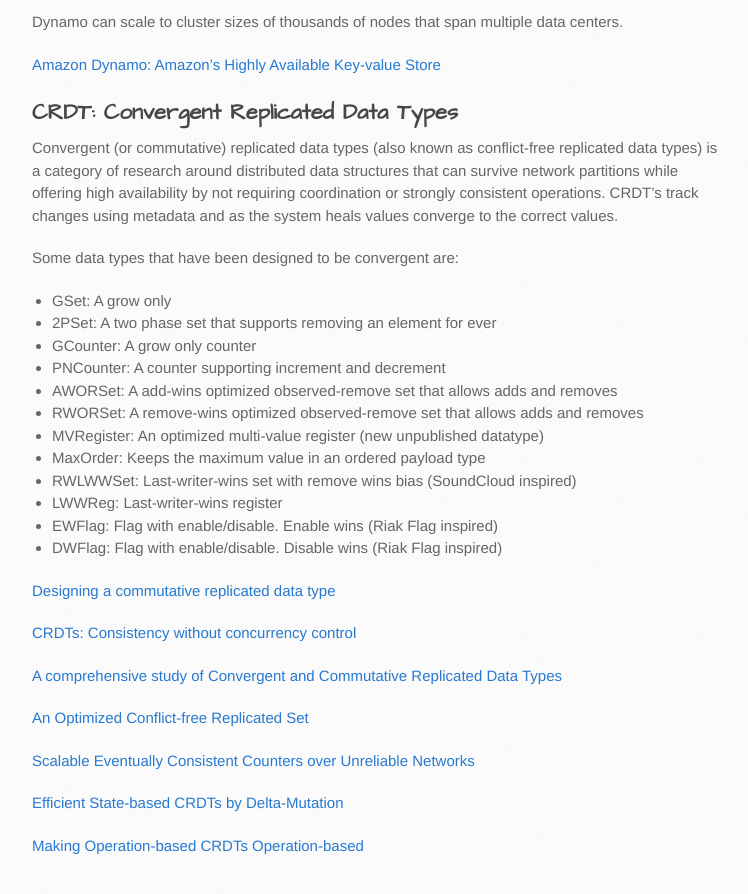
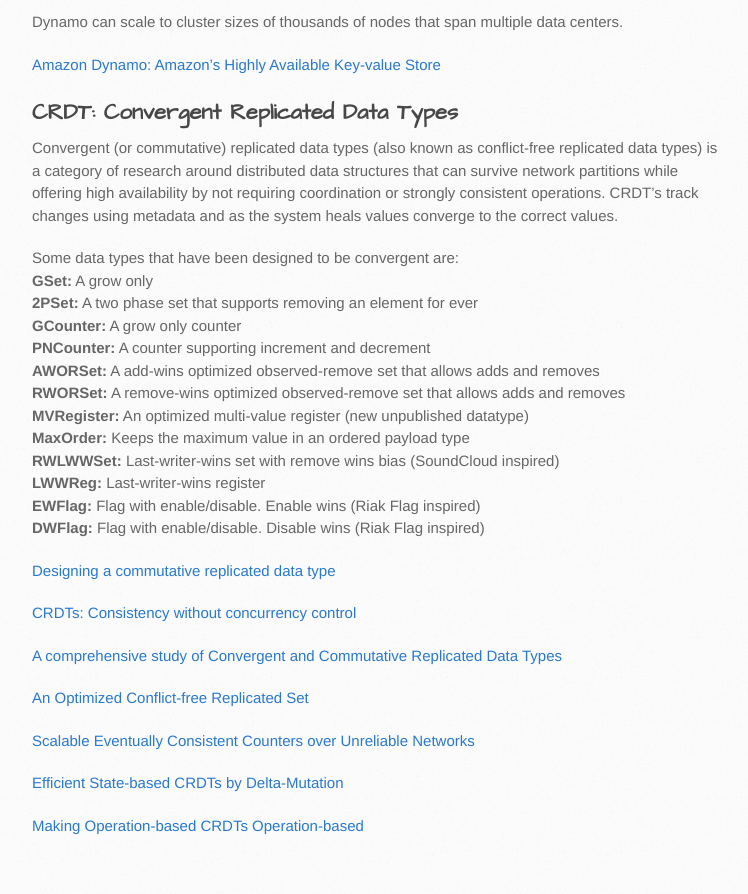
Before and after one commit to simongui/simongui.github.io, a Jekyll site: the page built from distributed-systems/eventual-consistency.md, in a window 1280 px wide and 900 px high, scrolled down 700 px. Shown: the top 894 px of the window, without its empty margins (138-886 px from the left). Built offline with Jekyll 4.4.1, drawn with Linux system fonts in a browser that asks for light colours.

Commit message:
no message

```diff
--- a/distributed-systems/eventual-consistency.md
+++ b/distributed-systems/eventual-consistency.md
@@ -22,18 +22,18 @@
 Convergent (or commutative) replicated data types (also known as conflict-free replicated data types) is a category of research around distributed data structures that can survive network partitions while offering high availability by not requiring coordination or strongly consistent operations. CRDT's track changes using metadata and as the system heals values converge to the correct values.
 
 Some data types that have been designed to be convergent are:
-* GSet: A grow only
-* 2PSet: A two phase set that supports removing an element for ever
-* GCounter: A grow only counter
-* PNCounter: A counter supporting increment and decrement
-* AWORSet: A add-wins optimized observed-remove set that allows adds and removes
-* RWORSet: A remove-wins optimized observed-remove set that allows adds and removes
-* MVRegister: An optimized multi-value register (new unpublished datatype)
-* MaxOrder: Keeps the maximum value in an ordered payload type
-* RWLWWSet: Last-writer-wins set with remove wins bias (SoundCloud inspired)
-* LWWReg: Last-writer-wins register
-* EWFlag: Flag with enable/disable. Enable wins (Riak Flag inspired)
-* DWFlag: Flag with enable/disable. Disable wins (Riak Flag inspired)
+**GSet:** A grow only
+**2PSet:** A two phase set that supports removing an element for ever
+**GCounter:** A grow only counter
+**PNCounter:** A counter supporting increment and decrement
+**AWORSet:** A add-wins optimized observed-remove set that allows adds and removes
+**RWORSet:** A remove-wins optimized observed-remove set that allows adds and removes
+**MVRegister:** An optimized multi-value register (new unpublished datatype)
+**MaxOrder:** Keeps the maximum value in an ordered payload type
+**RWLWWSet:** Last-writer-wins set with remove wins bias (SoundCloud inspired)
+**LWWReg:** Last-writer-wins register
+**EWFlag:** Flag with enable/disable. Enable wins (Riak Flag inspired)
+**DWFlag:** Flag with enable/disable. Disable wins (Riak Flag inspired)
 
 [Designing a commutative replicated data type](http://arxiv.org/pdf/0710.1784v1.pdf){:target="_blank"}
 
```
